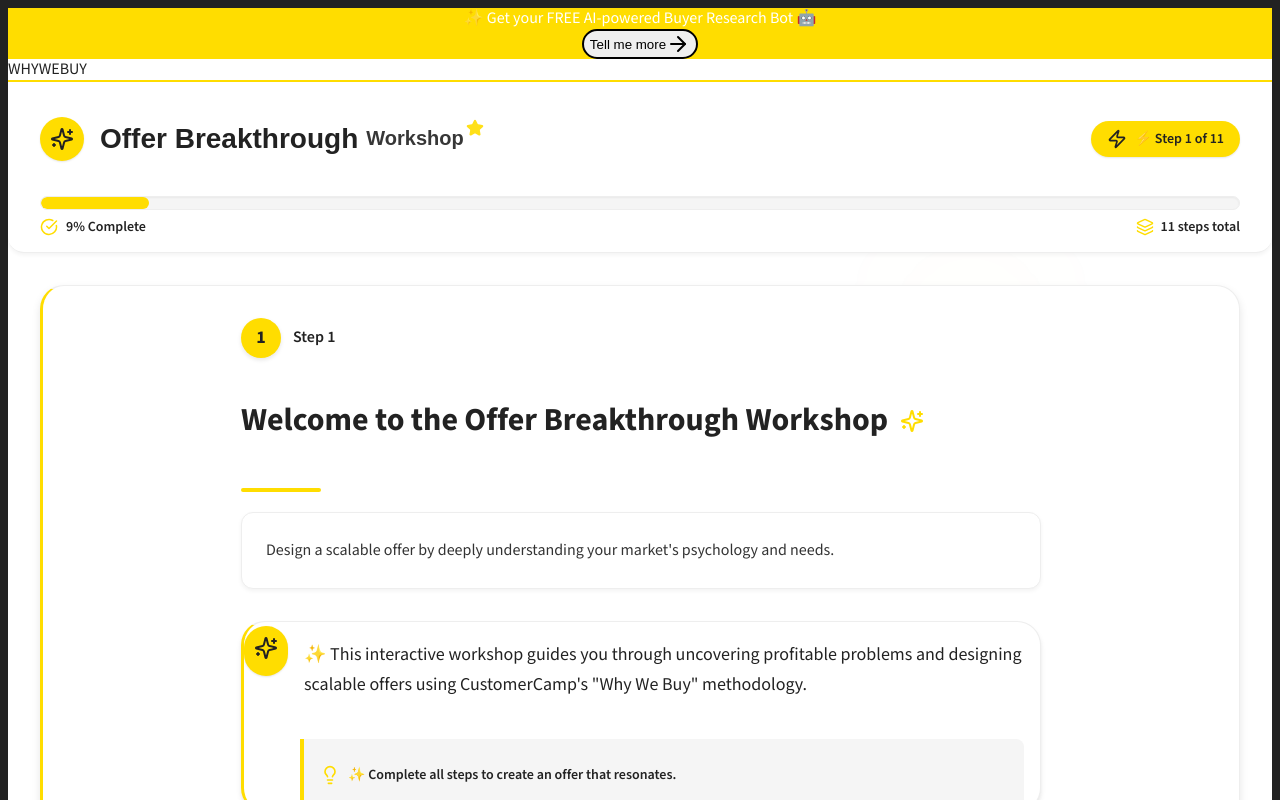
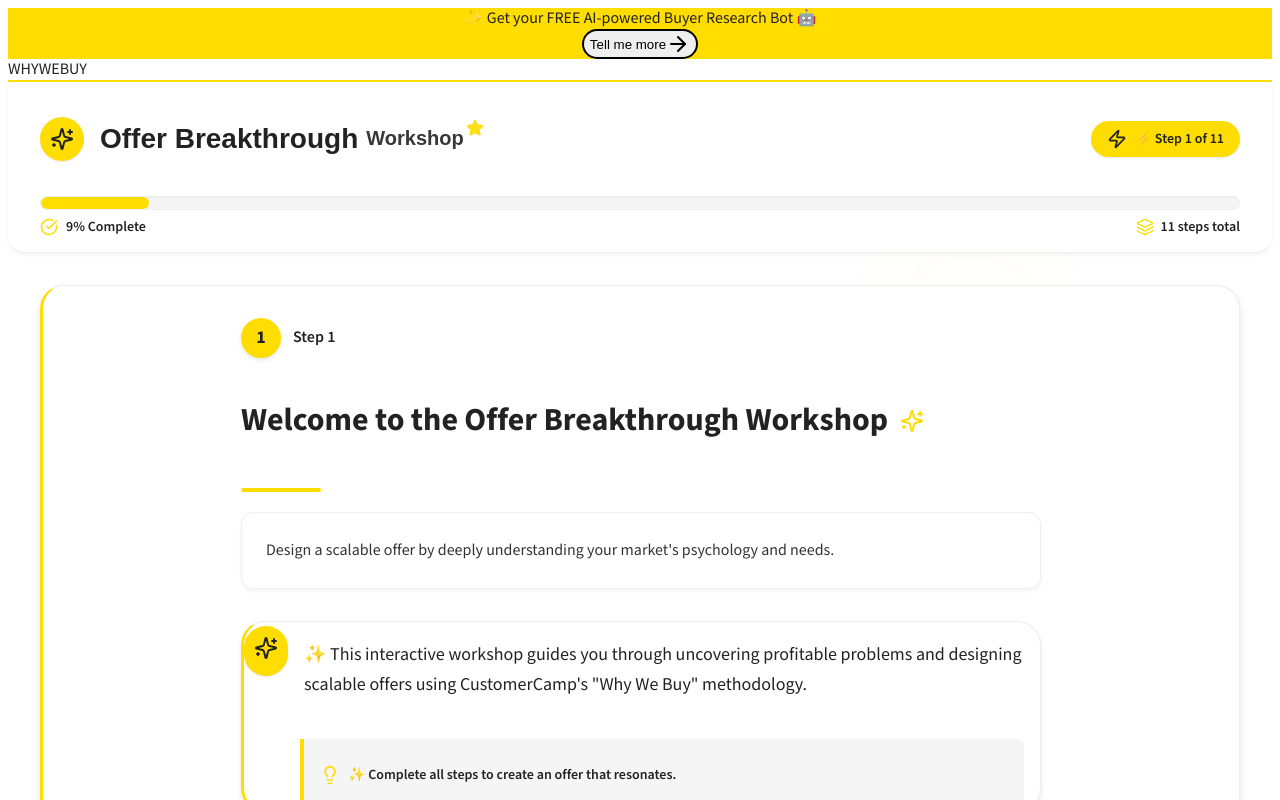
Before and after one commit to joseph-karim/offer-breakthrough-tool, a React (Vite) app: page / in a window 1280 px wide. Shown: the top 800 px of the page. Built offline with nearby package versions, Linux system fonts and the light colour scheme; no server answers.

Commit message:
Update body background color to white for better readability
Co-Authored-By: Joseph Karim <joseph@reviveagent.com>

```diff
--- a/src/index.css
+++ b/src/index.css
@@ -63,8 +63,8 @@
   }
 
   body {
-    background-color: #222222;
-    color: #ffffff;
+    background-color: #FFFFFF;
+    color: #222222;
     @apply antialiased;
     font-feature-settings: "rlig" 1, "calt" 1;
     font-family: 'Mada', sans-serif;
```
